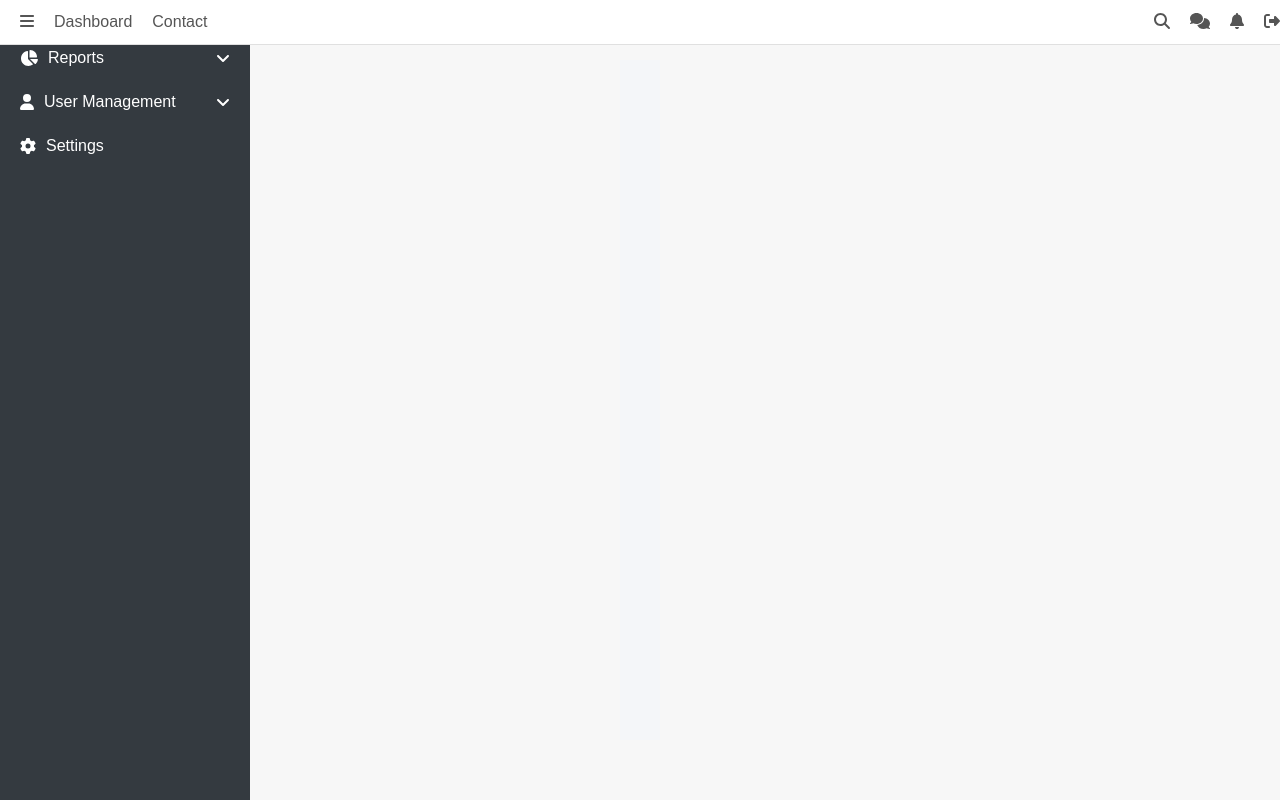
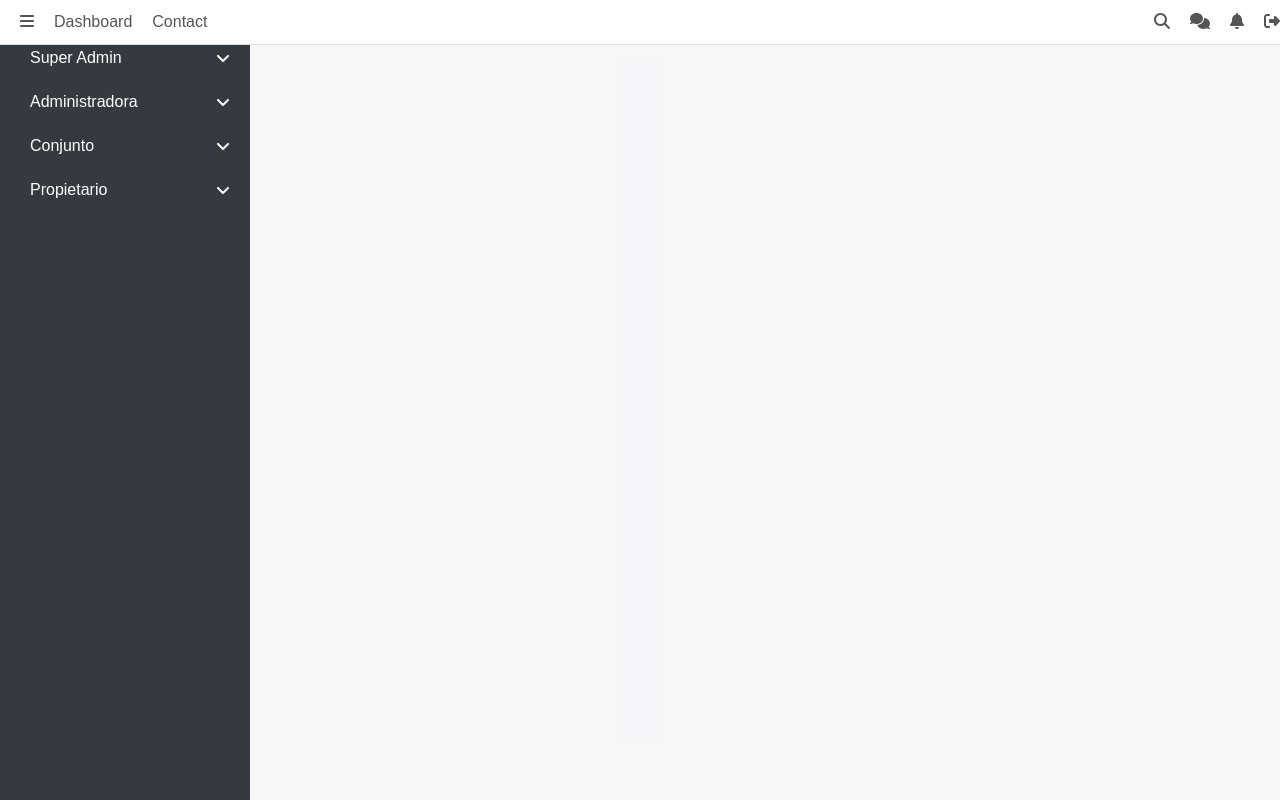
Before and after one commit to Floor5AndHalfSoftware/resimanager-spa, a React (Vite) app: page /resimanager-spa/dashboard in a window 1280 px wide. Both pictures are taken after a click on the link 27 px from the left and 21 px from the top of the page. Built offline with nearby package versions, Linux system fonts and the light colour scheme.

Commit message:
Adidng slide menu items

```diff
--- a/src/components/menu/SideMenu.jsx
+++ b/src/components/menu/SideMenu.jsx
@@ -1,10 +1,11 @@
 import React, { useState } from 'react';
 import { FontAwesomeIcon } from '@fortawesome/react-fontawesome';
-import { faHome, faChartPie, faUser, faCog, faAngleDown, faAngleUp } from '@fortawesome/free-solid-svg-icons';
+import { faAngleDown, faAngleUp } from '@fortawesome/free-solid-svg-icons';
+import useMenuData from '../../hooks/useMenuData';
 
 const SideMenu = ({ isOpen, setIsMenuOpen }) => {
-    const [isDashboardOpen, setIsDashboardOpen] = useState(false);
-    const [isUserOpen, setIsUserOpen] = useState(false);
+    const { menuData, loading, error } = useMenuData();
+    const [openMenus, setOpenMenus] = useState({});
 
     const handleMouseEnter = () => {
         setIsMenuOpen(true);
@@ -14,11 +15,40 @@ const SideMenu = ({ isOpen, setIsMenuOpen }) => {
         setIsMenuOpen(false);
     };
 
-    const handleMenuClick = (menuToggleFunc) => {
-        if (isOpen) {
-            menuToggleFunc();
-        }
+    const handleMenuClick = (menuId) => {
+        setOpenMenus(prevState => ({
+            ...prevState,
+            [menuId]: !prevState[menuId]
+        }));
     };
+
+    const renderMenuItems = (menuItems) => {
+        return menuItems.map(item => {
+            const hasSubItems = item.submenus && item.submenus.length > 0;
+
+            return (
+                <li key={item.id}>
+                    <div className="menu-item" onClick={() => hasSubItems && handleMenuClick(item.id)}>
+                        <span className="menu-text">{item.nombre}</span>
+                        {hasSubItems && (
+                            <FontAwesomeIcon
+                                icon={openMenus[item.id] ? faAngleUp : faAngleDown}
+                                className="dropdown-icon"
+                            />
+                        )}
+                    </div>
+                    {hasSubItems && openMenus[item.id] && isOpen && (
+                        <ul className="submenu">
+                            {renderMenuItems(item.submenus)}
+                        </ul>
+                    )}
+                </li>
+            );
+        });
+    };
+
+    if (loading) return <p>Cargando menú...</p>;
+    if (error) return <p>{error}</p>;
 
     return (
         <div
@@ -27,40 +57,7 @@ const SideMenu = ({ isOpen, setIsMenuOpen }) => {
             onMouseLeave={handleMouseLeave}
         >
             <ul>
-                <li>
-                    <div className="menu-item" onClick={() => handleMenuClick(() => setIsDashboardOpen(!isDashboardOpen))}>
-                        <FontAwesomeIcon icon={faChartPie} />
-                        <span className="menu-text">Reports</span>
-                        <FontAwesomeIcon icon={isDashboardOpen ? faAngleUp : faAngleDown} className="dropdown-icon" />
-                    </div>
-                    {isDashboardOpen && isOpen && (
-                        <ul className="submenu">
-                            <li><a href="#">Reports v1</a></li>
-                            <li><a href="#">Reports v2</a></li>
-                            <li><a href="#">Reports v3</a></li>
-                        </ul>
-                    )}
-                </li>
-                <li>
-                    <div className="menu-item" onClick={() => handleMenuClick(() => setIsUserOpen(!isUserOpen))}>
-                        <FontAwesomeIcon icon={faUser} />
-                        <span className="menu-text">User Management</span>
-                        <FontAwesomeIcon icon={isUserOpen ? faAngleUp : faAngleDown} className="dropdown-icon" />
-                    </div>
-                    {isUserOpen && isOpen && (
-                        <ul className="submenu">
-                            <li><a href="#">Users</a></li>
-                            <li><a href="#">Roles</a></li>
-                            <li><a href="#">Permissions</a></li>
-                        </ul>
-                    )}
-                </li>
-                <li>
-                    <a href="#" className="menu-item">
-                        <FontAwesomeIcon icon={faCog} />
-                        <span className="menu-text">Settings</span>
-                    </a>
-                </li>
+                {menuData && renderMenuItems(menuData.menu)}
             </ul>
         </div>
     );
--- /dev/null
+++ b/src/hooks/Menu.json
@@ -0,0 +1,220 @@
+{
+  "menu": [
+    {
+      "id": 1,
+      "nombre": "Super Admin",
+      "tipo": "A",
+      "estado": "A",
+      "modulo": null,
+      "submenus": [
+        {
+          "id": 3,
+          "nombre": "Modulo",
+          "tipo": "0",
+          "estado": "A",
+          "modulo": "Super-Admin",
+          "controlador": "ccontrolador",
+          "metodo": "index",
+          "submenus": []
+        },
+        {
+          "id": 4,
+          "nombre": "Acciones",
+          "tipo": "0",
+          "estado": "A",
+          "modulo": "Super-Admin",
+          "controlador": "ccontrolador",
+          "metodo": "index",
+          "submenus": []
+        },
+        {
+          "id": 5,
+          "nombre": "Administradoras",
+          "tipo": "0",
+          "estado": "A",
+          "modulo": "Super-Admin",
+          "controlador": "ccontrolador",
+          "metodo": "index",
+          "submenus": []
+        },
+        {
+          "id": 6,
+          "nombre": "Conjuntos",
+          "tipo": "0",
+          "estado": "A",
+          "modulo": "Super-Admin",
+          "controlador": "ccontrolador",
+          "metodo": "index",
+          "submenus": []
+        },
+        {
+          "id": 7,
+          "nombre": "Perfiles de acceso",
+          "tipo": "0",
+          "estado": "A",
+          "modulo": "Super-Admin",
+          "controlador": "ccontrolador",
+          "metodo": "index",
+          "submenus": []
+        },
+        {
+          "id": 8,
+          "nombre": "Usuarios",
+          "tipo": "0",
+          "estado": "A",
+          "modulo": "Super-Admin",
+          "controlador": "ccontrolador",
+          "metodo": "index",
+          "submenus": []
+        }
+      ]
+    },
+    {
+      "id": 9,
+      "nombre": "Administradora",
+      "tipo": "A",
+      "estado": "A",
+      "modulo": null,
+      "submenus": [
+        {
+          "id": 12,
+          "nombre": "Administradora",
+          "tipo": "0",
+          "estado": "A",
+          "modulo": "Administradora",
+          "controlador": "ccontrolador",
+          "metodo": "index",
+          "submenus": []
+        },
+        {
+          "id": 13,
+          "nombre": "Perfiles de acceso",
+          "tipo": "0",
+          "estado": "A",
+          "modulo": "Administradora",
+          "controlador": "ccontrolador",
+          "metodo": "index",
+          "submenus": []
+        },
+        {
+          "id": 14,
+          "nombre": "Usuarios",
+          "tipo": "0",
+          "estado": "A",
+          "modulo": "Administradora",
+          "controlador": "ccontrolador",
+          "metodo": "index",
+          "submenus": []
+        },
+        {
+          "id": 15,
+          "nombre": "Conjuntos",
+          "tipo": "0",
+          "estado": "A",
+          "modulo": "Administradora",
+          "controlador": "ccontrolador",
+          "metodo": "index",
+          "submenus": []
+        }
+      ]
+    },
+    {
+      "id": 16,
+      "nombre": "Conjunto",
+      "tipo": "A",
+      "estado": "A",
+      "modulo": null,
+      "submenus": [
+        {
+          "id": 18,
+          "nombre": "Conjunto",
+          "tipo": "0",
+          "estado": "A",
+          "modulo": "Conjunto",
+          "controlador": "ccontrolador",
+          "metodo": "index",
+          "submenus": []
+        },
+        {
+          "id": 20,
+          "nombre": "Perfiles de acceso",
+          "tipo": "0",
+          "estado": "A",
+          "modulo": "Conjunto",
+          "controlador": "ccontrolador",
+          "metodo": "index",
+          "submenus": []
+        },
+        {
+          "id": 21,
+          "nombre": "Usuarios",
+          "tipo": "0",
+          "estado": "A",
+          "modulo": "Conjunto",
+          "controlador": "ccontrolador",
+          "metodo": "index",
+          "submenus": []
+        },
+        {
+          "id": 22,
+          "nombre": "Clase de propiedad",
+          "tipo": "0",
+          "estado": "A",
+          "modulo": "Conjunto",
+          "controlador": "ccontrolador",
+          "metodo": "index",
+          "submenus": []
+        },
+        {
+          "id": 23,
+          "nombre": "Propiedades",
+          "tipo": "0",
+          "estado": "A",
+          "modulo": "Conjunto",
+          "controlador": "ccontrolador",
+          "metodo": "index",
+          "submenus": []
+        },
+        {
+          "id": 24,
+          "nombre": "Propietarios",
+          "tipo": "0",
+          "estado": "A",
+          "modulo": "Conjunto",
+          "controlador": "ccontrolador",
+          "metodo": "index",
+          "submenus": []
+        }
+      ]
+    },
+    {
+      "id": 25,
+      "nombre": "Propietario",
+      "tipo": "A",
+      "estado": "A",
+      "modulo": null,
+      "submenus": [
+        {
+          "id": 26,
+          "nombre": "Propiedades",
+          "tipo": "0",
+          "estado": "A",
+          "modulo": "Propietario",
+          "controlador": "ccontrolador",
+          "metodo": "index",
+          "submenus": []
+        },
+        {
+          "id": 27,
+          "nombre": "BUnoNuevo",
+          "tipo": "0",
+          "estado": "A",
+          "modulo": "Propietario",
+          "controlador": "ccontrolador",
+          "metodo": "index",
+          "submenus": []
+        }
+      ]
+    }
+  ]
+}
--- /dev/null
+++ b/src/hooks/useMenuData.jsx
@@ -0,0 +1,29 @@
+import { useState, useEffect } from 'react';
+import jsonMenu from './Menu.json';
+
+const simulatedMenuJson = jsonMenu;
+
+const useMenuData = () => {
+    const [menuData, setMenuData] = useState(null);
+    const [loading, setLoading] = useState(true);
+    const [error, setError] = useState(null);
+
+    useEffect(() => {
+        const fetchMenuData = async () => {
+            try {
+                await new Promise(resolve => setTimeout(resolve, 1000));
+                setMenuData(simulatedMenuJson);
+            } catch (err) {
+                setError('Error al cargar los datos del menú');
+            } finally {
+                setLoading(false);
+            }
+        };
+
+        fetchMenuData();
+    }, []);
+
+    return { menuData, loading, error };
+};
+
+export default useMenuData;
--- a/vite.config.js
+++ b/vite.config.js
@@ -3,6 +3,6 @@ import react from '@vitejs/plugin-react'
 
 // https://vitejs.dev/config/
 export default defineConfig({
-  base: 'resimanager-spa',
+  base: '/resimanager-spa',
   plugins: [react()],
 })
```
